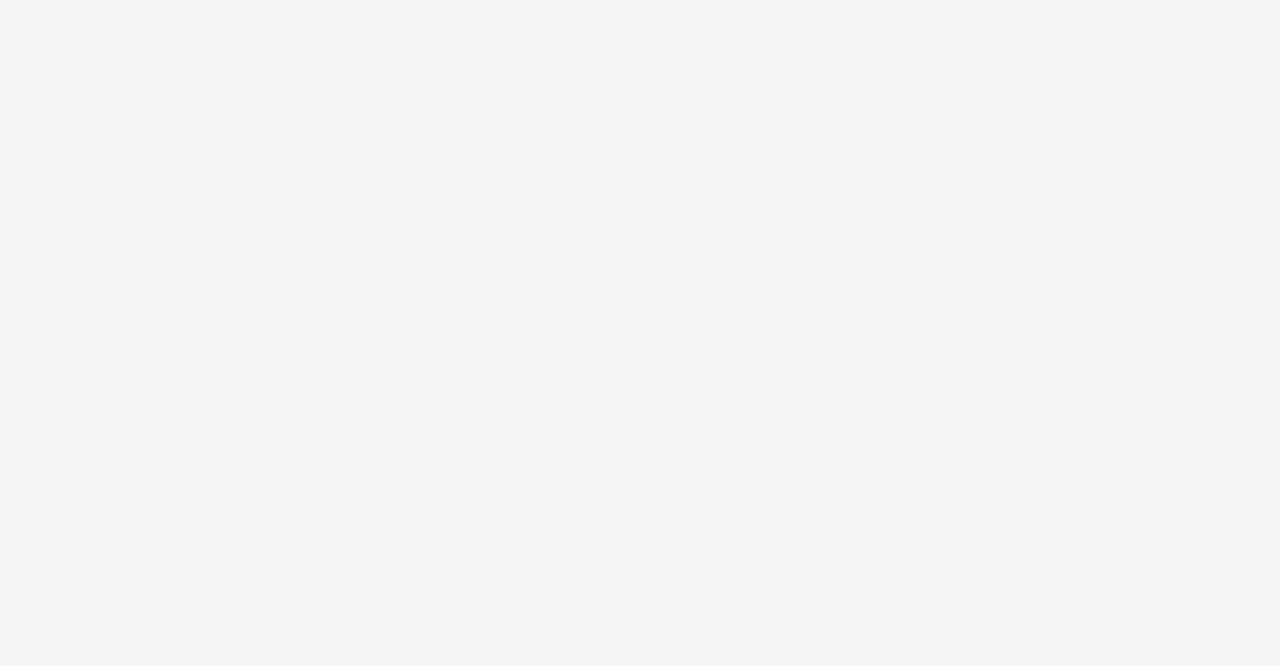
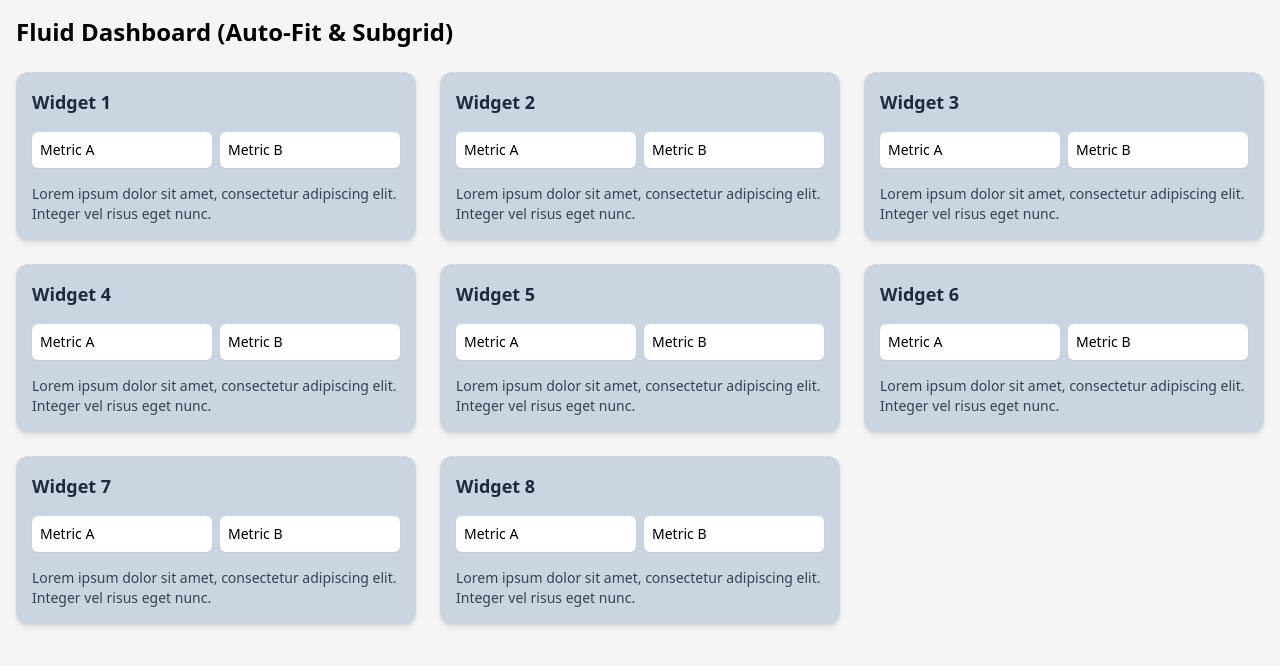
Before and after one commit to vikashdubey-g/grid-system, a React (Vite) app: page /grid-system/day-seven in a window 1280 px wide. Before the commit this address had no page. Shown: the top 666 px of the page. Built offline with nearby package versions, Linux system fonts and the light colour scheme.

Commit message:
feat: day seven completed

```diff
--- a/src/App.jsx
+++ b/src/App.jsx
@@ -9,6 +9,7 @@ import DayFive from './pages/gpt/DayFive'
 import PageOne from './pages/sampleLayouts/PageOne'
 import FrUnit from './pages/FrUnit'
 import DaySix from './pages/gpt/DaySix'
+import DaySeven from './pages/gpt/DaySeven'
 
 function App() {
   return (
@@ -23,6 +24,7 @@ function App() {
           <Route exact path="/day-four" element={<DayFour />} />
           <Route exact path="/day-five" element={<DayFive />} />
           <Route exact path="/day-six" element={<DaySix />} />
+          <Route exact path="/day-seven" element={<DaySeven />} />
           {/* Layouts */}
           <Route exact path="/page-one" element={<PageOne />} />
           {/* FR Unit */}
--- /dev/null
+++ b/src/pages/gpt/DaySeven.jsx
@@ -0,0 +1,43 @@
+import { useId } from 'react'
+
+const DaySeven = () => {
+  const id = useId()
+  return (
+    <div className="p-4">
+      <h1 className="text-base sm:text-lg md:text-xl lg:text-2xl font-bold mb-6">
+        Fluid Dashboard (Auto-Fit & Subgrid)
+      </h1>
+
+      {/* Main Dashboard Grid */}
+      <div className="grid grid-cols-[repeat(auto-fit,minmax(300px,1fr))] gap-6">
+        {Array.from({ length: 8 }).map((_, index) => (
+          <div
+            key={id}
+            className="bg-slate-300 rounded-xl shadow-md p-4 flex flex-col justify-between"
+          >
+            <h2 className="text-lg font-semibold text-slate-800 mb-2">
+              Widget {index + 1}
+            </h2>
+
+            {/* Nested grid (subgrid-like pattern) */}
+            <div className="grid grid-cols-2 gap-2 mt-2">
+              <div className="bg-white rounded-md p-2 shadow-sm text-sm">
+                Metric A
+              </div>
+              <div className="bg-white rounded-md p-2 shadow-sm text-sm">
+                Metric B
+              </div>
+            </div>
+
+            <p className="text-gray-700 text-sm mt-4">
+              Lorem ipsum dolor sit amet, consectetur adipiscing elit. Integer
+              vel risus eget nunc.
+            </p>
+          </div>
+        ))}
+      </div>
+    </div>
+  )
+}
+
+export default DaySeven
```
